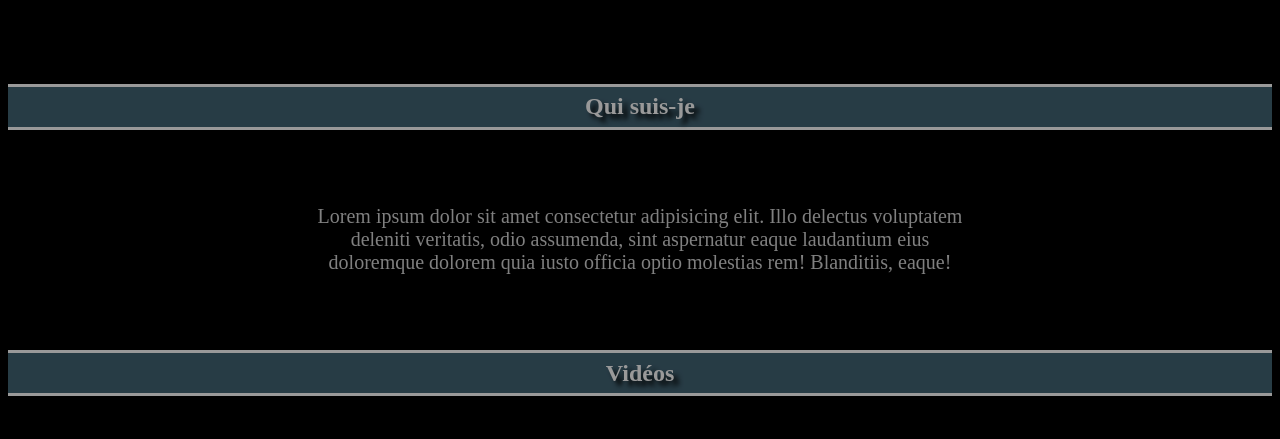
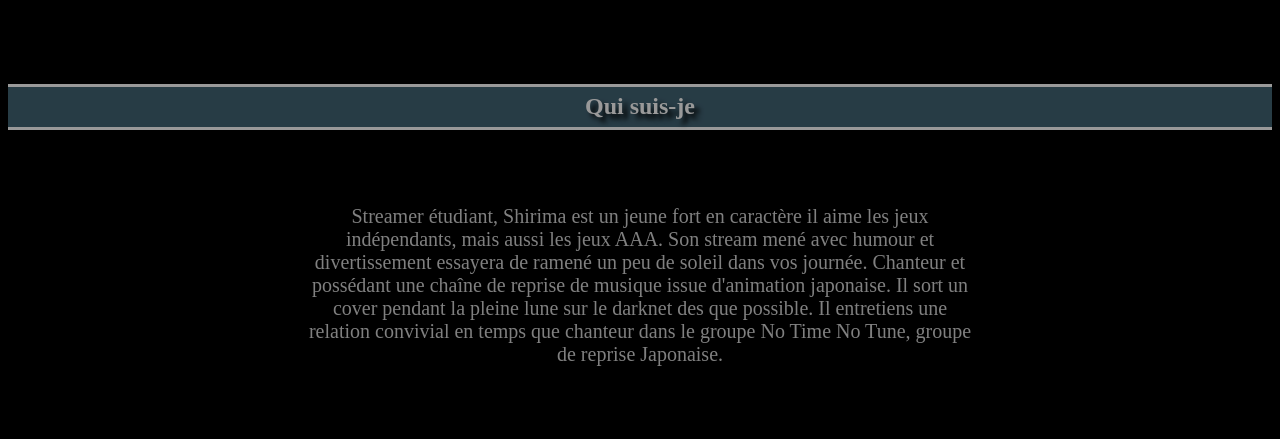
Before and after one commit to MathieuCstl/shirima, a plain HTML site: page index.html in a window 1280 px wide. Shown: the part 2696-3135 px from the top of the page. Drawn offline with Linux system fonts and the light colour scheme.

Commit message:
Remplacement du Lorem

```diff
--- a/index.html
+++ b/index.html
@@ -45,7 +45,7 @@
     <div id="qui_suis_je"><h2>Qui suis-je</h2></div>
     <br><br>
     <div class="bio">
-        <p>Lorem ipsum dolor sit amet consectetur adipisicing elit. Illo delectus voluptatem deleniti veritatis, odio assumenda, sint aspernatur eaque laudantium eius doloremque dolorem quia iusto officia optio molestias rem! Blanditiis, eaque!</p>
+        <p>Streamer étudiant, Shirima est un jeune fort en caractère il aime les jeux indépendants, mais aussi les jeux AAA. Son stream mené avec humour et divertissement essayera de ramené un peu de soleil dans vos journée. Chanteur et possédant une chaîne de reprise de musique issue d'animation japonaise. Il sort un cover pendant la pleine lune sur le darknet des que possible. Il entretiens une relation convivial en temps que chanteur dans le groupe No Time No Tune, groupe de reprise Japonaise.</p>
     </div>
     <br><br>
     <div id="video"><h2>Vidéos</h2></div>
```
